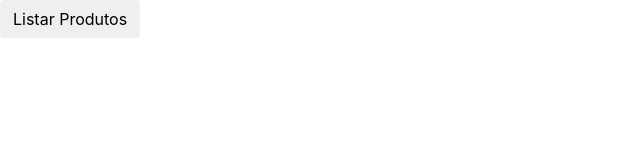
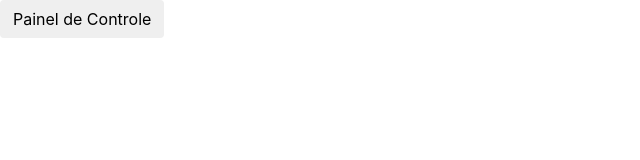
Before and after one commit to JRobsonJr/ProjetoSI1-client, an Angular app: page / in a window 1280 px wide. Shown: the top 160 px of the page, without its empty margins (0-640 px from the left). Built offline with nearby package versions, Linux system fonts and the light colour scheme.

Commit message:
Botão para painel de controle

```diff
--- a/src/app/app.component.html
+++ b/src/app/app.component.html
@@ -13,6 +13,8 @@
     </li>
   </ul>
 </div>
-<router-outlet></router-outlet-->
-<button type="button" class="btn" routerLink="/produtos">Listar Produtos</button>
 <router-outlet></router-outlet>
+<button type="button" class="btn" routerLink="/produtos">Listar Produtos</button
+-->
+<button type="button" class="btn" routerLink="/painel-de-controle">Painel de Controle</button>
+<router-outlet></router-outlet>
```
